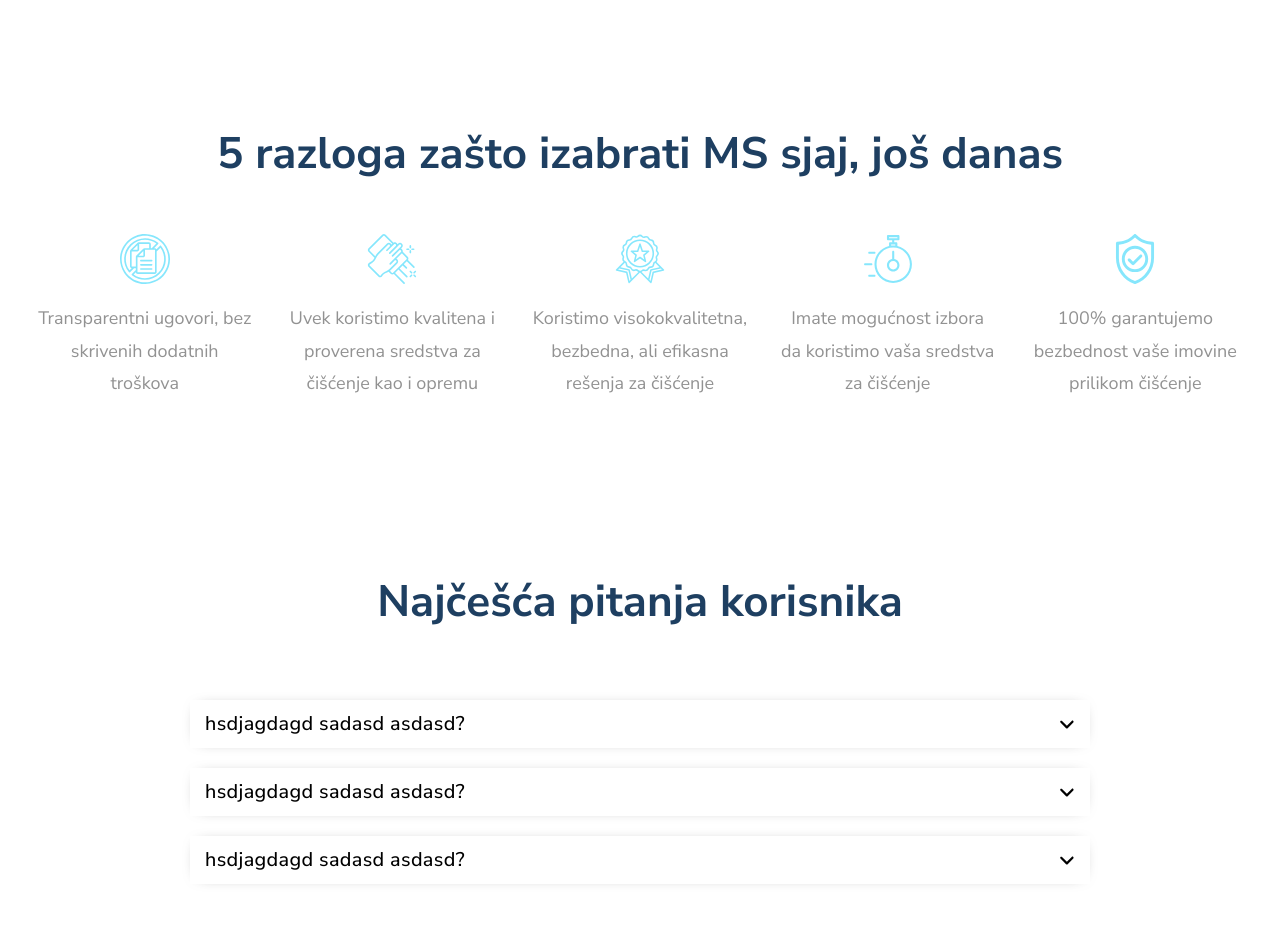
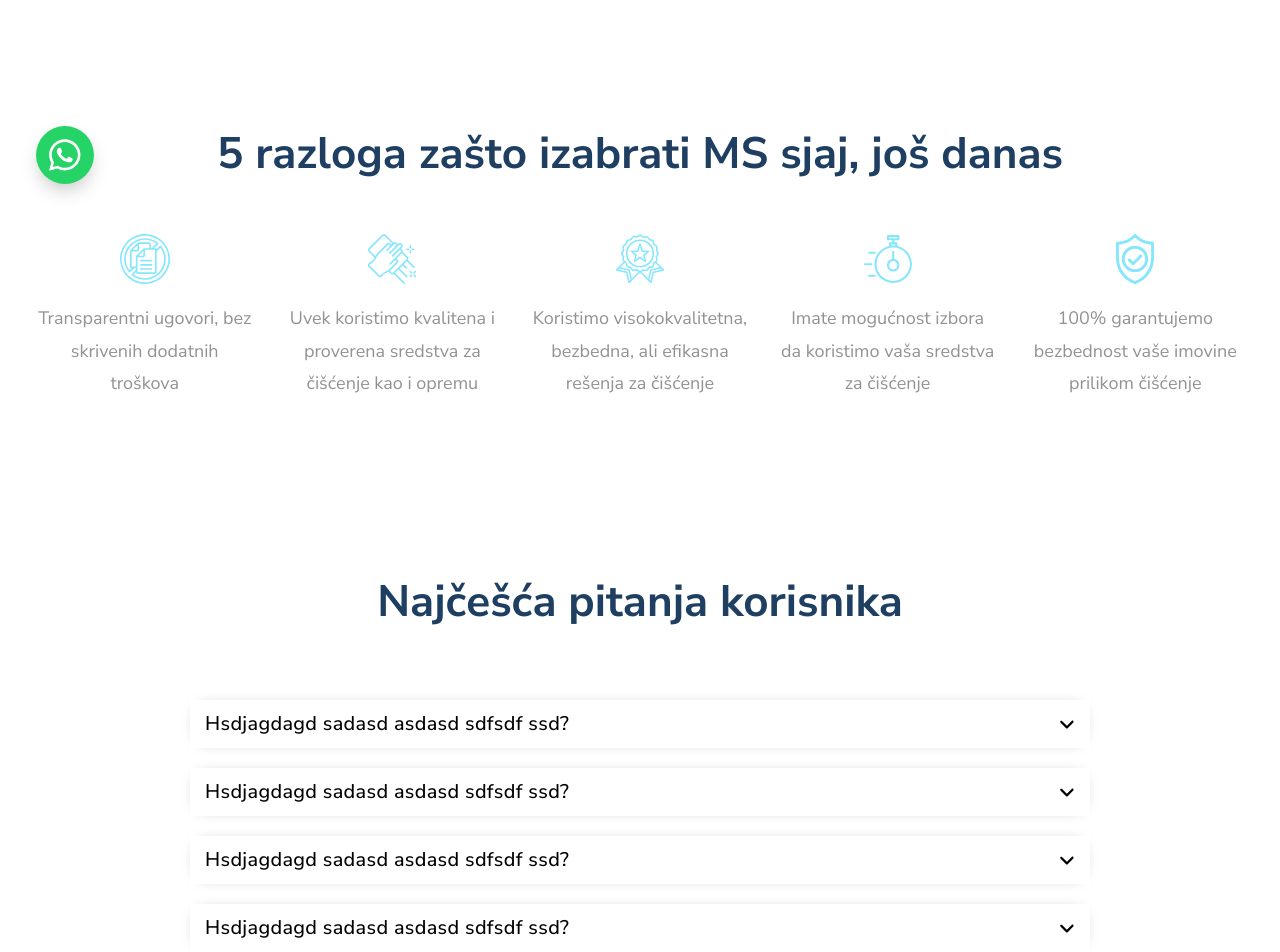
Before and after one commit to NemanjaDj23/house-cleaning-app, a React (Create React App) app: page / in a window 1280 px wide. Shown: the part 580-1532 px from the top of the page. Built offline with nearby package versions, Linux system fonts and the light colour scheme.

Commit message:
Add What's app chat

```diff
--- a/package.json
+++ b/package.json
@@ -6,6 +6,7 @@
     "@emailjs/browser": "^3.11.0",
     "@fortawesome/fontawesome-svg-core": "^6.4.2",
     "@fortawesome/free-solid-svg-icons": "^6.4.2",
+    "@fortawesome/free-brands-svg-icons": "^6.4.2",
     "@fortawesome/react-fontawesome": "^0.2.0",
     "@testing-library/jest-dom": "^5.17.0",
     "@testing-library/react": "^13.4.0",
--- a/src/App.tsx
+++ b/src/App.tsx
@@ -5,6 +5,7 @@ import OurStandardsSection from './components/OurStandardsSection/OurStandardsSe
 import FiveReasonsSection from './components/FIveReasonsSection/FiveReasonsSection';
 import ContactUsForm from './components/ContactUsForm/ContactUsForm';
 import FAQSection from './components/FAQSection/FAQSection';
+import WhatsAppChat from './components/WhatsAppChat/WhatsAppChat';
 
 function App() {
   return (
@@ -15,6 +16,7 @@ function App() {
       <FAQSection />
       <OurStandardsSection />
       <ContactUsForm />
+      <WhatsAppChat />
     </div>
   );
 }
--- a/src/components/FAQItem/FAQItem.tsx
+++ b/src/components/FAQItem/FAQItem.tsx
@@ -9,7 +9,7 @@ function FAQItem() {
   return (
     <div className={styles.faqAccordion}>
       <div onClick={() => setIsActive(!isActive)} className={styles.faqItemTrigger}>
-        <h3>hsdjagdagd sadasd asdasd?</h3>
+        <h3>Hsdjagdagd sadasd asdasd sdfsdf ssd?</h3>
         <FontAwesomeIcon
           style={{
             transform: isActive ? 'rotateX(180deg)' : 'rotateX(0deg)',
@@ -28,7 +28,7 @@ function FAQItem() {
         className={styles.faqItemContent}
       >
         <p>
-          hsfgds fs dhfgsjdf ghjsg dfhsdfjgdsf hsdf ghjsg dfh sfhsgdjfgsfgsf hsdf jgsfhgs f sf sdfsf
+          Hsfgds fs dhfgsjdf ghjsg dfhsdfjgdsf hsdf ghjsg dfh sfhsgdjfgsfgsf hsdf jgsfhgs f sf sdfsf
           fhsfkhjs dfjkshfd jshf jkshdf jshdf jhs fjh sfdjhsjh sklfh fhljsaf hjkf dgdfgdf sd fsjhf
           jdfkhjs dfhs dfj sjdfh sjhf jsdfjsfj sjdf sjdhf jshdf jshd fjhs fj jskdfh sjhdf jshdf hsd
           fh sfhksjhf sjhf jshf shf sjhf sdfjh sfjh sdfj
--- a/src/components/FAQSection/FAQSection.tsx
+++ b/src/components/FAQSection/FAQSection.tsx
@@ -9,6 +9,10 @@ function FAQSection() {
         <FAQItem />
         <FAQItem />
         <FAQItem />
+        <FAQItem />
+        <FAQItem />
+        <FAQItem />
+        <FAQItem />
       </div>
     </section>
   );
--- /dev/null
+++ b/src/components/WhatsAppChat/WhatsAppChat.module.scss
@@ -0,0 +1,22 @@
+.whatsAppChatBtn {
+  display: flex;
+  justify-content: center;
+  align-items: center;
+  position: fixed;
+  left: 2rem;
+  bottom: 2rem;
+  width: 3.2rem;
+  height: 3.2rem;
+  font-size: 2rem;
+  color: #fff;
+  background-color: #25d366;
+  border-radius: 100%;
+  cursor: pointer;
+  box-shadow: 0 9px 20px -5px #bebebe;
+  z-index: 1000;
+
+  &:hover {
+    color: #fff;
+    background-color: #09c64f;
+  }
+}
--- /dev/null
+++ b/src/components/WhatsAppChat/WhatsAppChat.tsx
@@ -0,0 +1,18 @@
+import { FontAwesomeIcon } from '@fortawesome/react-fontawesome';
+import { faWhatsapp } from '@fortawesome/free-brands-svg-icons';
+import styles from './WhatsAppChat.module.scss';
+
+function WhatsAppChat() {
+  return (
+    <a
+      aria-label='Chat on WhatsApp'
+      href='https://wa.me/+381621395380'
+      target='_blank'
+      className={styles.whatsAppChatBtn} rel="noreferrer"
+    >
+      <FontAwesomeIcon icon={faWhatsapp} />
+    </a>
+  );
+}
+
+export default WhatsAppChat;
--- a/src/index.scss
+++ b/src/index.scss
@@ -112,6 +112,7 @@ h3 {
 
 form {
   width: 100%;
+  max-width: 1200px;
   padding: 0 4rem;
 }
 
```
Also changed, not shown: 1 other file (tests, documents, lock files or other folders).
